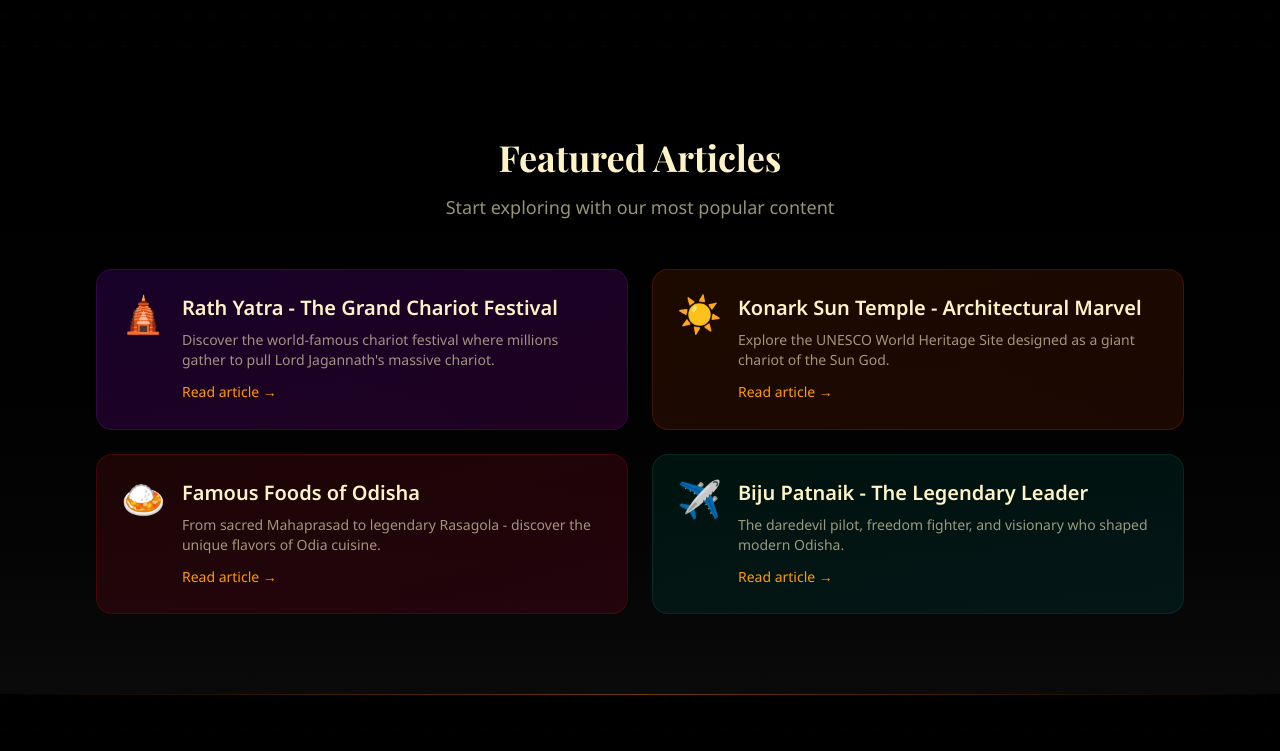
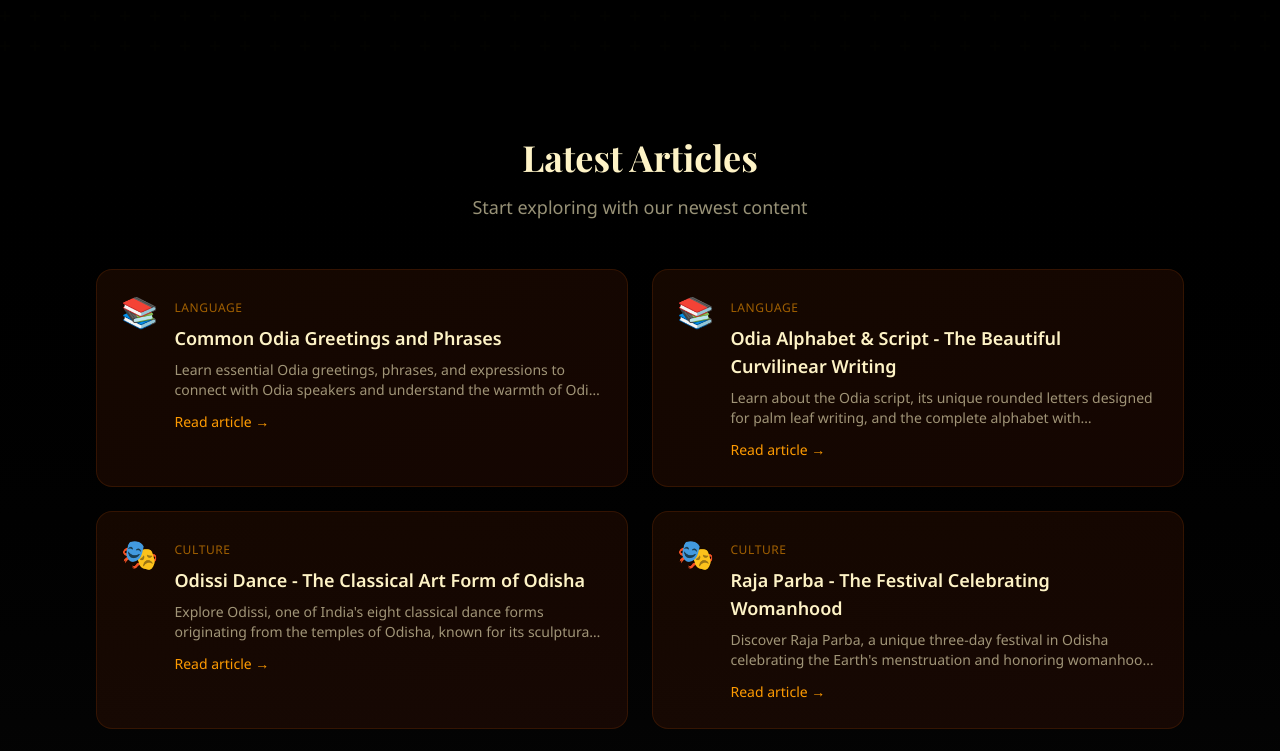
Before and after one commit to theluckiestsoul/Odiapedia, a Next.js app: page / in a window 1280 px wide. Shown: the part 1720-2471 px from the top of the page. Built offline with nearby package versions, Linux system fonts and the light colour scheme.

Commit message:
Make Featured Articles section dynamic
- Fetches latest 6 articles from getAllArticlesMetadata()
- Shows category icon based on article category
- Automatically updates when new articles are added

```diff
--- a/src/app/page.tsx
+++ b/src/app/page.tsx
@@ -1,5 +1,6 @@
 import Link from "next/link";
 import Image from "next/image";
+import { getAllArticlesMetadata } from "@/lib/mdx";
 
 const sections = [
   {
@@ -51,6 +52,15 @@ const sections = [
     gradient: "from-slate-800 to-zinc-950",
   },
 ];
+
+const categoryIcons: Record<string, string> = {
+  language: "📚",
+  culture: "🎭",
+  history: "🏛️",
+  food: "🍛",
+  people: "👥",
+  about: "ℹ️",
+};
 
 export default function Home() {
   return (
@@ -196,27 +206,35 @@ export default function Home() {
         <div className="relative z-10 max-w-6xl mx-auto px-4 sm:px-6 lg:px-8">
           <div className="text-center mb-12">
             <h2 className="text-3xl md:text-4xl font-bold text-amber-100 mb-4 font-display">
-              Featured Articles
+              Latest Articles
             </h2>
             <p className="text-amber-100/60 text-lg">
-              Start exploring with our most popular content
+              Start exploring with our newest content
             </p>
           </div>
 
           <div className="grid grid-cols-1 md:grid-cols-2 gap-6">
-            {/* Featured Article 1 */}
+            {getAllArticlesMetadata()
+              .slice(0, 6)
+              .map((article) => (
                 <Link
-              href="/culture/rath-yatra"
-              className="group bg-gradient-to-br from-purple-950/40 to-fuchsia-950/40 rounded-2xl p-6 border border-purple-800/30 hover:border-amber-600/50 transition-all duration-300"
+                  key={`${article.category}/${article.slug}`}
+                  href={`/${article.category}/${article.slug}`}
+                  className="group bg-gradient-to-br from-amber-950/30 to-orange-950/30 rounded-2xl p-6 border border-amber-900/30 hover:border-amber-600/50 transition-all duration-300"
                 >
                   <div className="flex items-start gap-4">
-                <span className="text-4xl">🛕</span>
+                    <span className="text-3xl">
+                      {categoryIcons[article.category] || "📄"}
+                    </span>
                     <div className="flex-1">
-                  <h3 className="text-xl font-semibold text-amber-100 group-hover:text-amber-300 transition-colors mb-2">
-                    Rath Yatra - The Grand Chariot Festival
+                      <span className="text-xs text-amber-500/60 uppercase tracking-wider">
+                        {article.category}
+                      </span>
+                      <h3 className="text-lg font-semibold text-amber-100 group-hover:text-amber-300 transition-colors mb-2 mt-1">
+                        {article.title}
                       </h3>
                       <p className="text-amber-100/60 text-sm line-clamp-2">
-                    Discover the world-famous chariot festival where millions gather to pull Lord Jagannath&apos;s massive chariot.
+                        {article.description}
                       </p>
                       <span className="inline-block mt-3 text-amber-500 text-sm group-hover:text-amber-400">
                         Read article →
@@ -224,69 +242,7 @@ export default function Home() {
                     </div>
                   </div>
                 </Link>
-
-            {/* Featured Article 2 */}
-            <Link
-              href="/history/konark-sun-temple"
-              className="group bg-gradient-to-br from-amber-950/40 to-orange-950/40 rounded-2xl p-6 border border-orange-800/30 hover:border-amber-600/50 transition-all duration-300"
-            >
-              <div className="flex items-start gap-4">
-                <span className="text-4xl">☀️</span>
-                <div className="flex-1">
-                  <h3 className="text-xl font-semibold text-amber-100 group-hover:text-amber-300 transition-colors mb-2">
-                    Konark Sun Temple - Architectural Marvel
-                  </h3>
-                  <p className="text-amber-100/60 text-sm line-clamp-2">
-                    Explore the UNESCO World Heritage Site designed as a giant chariot of the Sun God.
-                  </p>
-                  <span className="inline-block mt-3 text-amber-500 text-sm group-hover:text-amber-400">
-                    Read article →
-                  </span>
-                </div>
-              </div>
-            </Link>
-
-            {/* Featured Article 3 */}
-            <Link
-              href="/food/famous-foods"
-              className="group bg-gradient-to-br from-red-950/40 to-rose-950/40 rounded-2xl p-6 border border-red-800/30 hover:border-amber-600/50 transition-all duration-300"
-            >
-              <div className="flex items-start gap-4">
-                <span className="text-4xl">🍛</span>
-                <div className="flex-1">
-                  <h3 className="text-xl font-semibold text-amber-100 group-hover:text-amber-300 transition-colors mb-2">
-                    Famous Foods of Odisha
-                  </h3>
-                  <p className="text-amber-100/60 text-sm line-clamp-2">
-                    From sacred Mahaprasad to legendary Rasagola - discover the unique flavors of Odia cuisine.
-                  </p>
-                  <span className="inline-block mt-3 text-amber-500 text-sm group-hover:text-amber-400">
-                    Read article →
-                  </span>
-                </div>
-              </div>
-            </Link>
-
-            {/* Featured Article 4 */}
-            <Link
-              href="/people/biju-patnaik"
-              className="group bg-gradient-to-br from-emerald-950/40 to-teal-950/40 rounded-2xl p-6 border border-emerald-800/30 hover:border-amber-600/50 transition-all duration-300"
-            >
-              <div className="flex items-start gap-4">
-                <span className="text-4xl">✈️</span>
-                <div className="flex-1">
-                  <h3 className="text-xl font-semibold text-amber-100 group-hover:text-amber-300 transition-colors mb-2">
-                    Biju Patnaik - The Legendary Leader
-                  </h3>
-                  <p className="text-amber-100/60 text-sm line-clamp-2">
-                    The daredevil pilot, freedom fighter, and visionary who shaped modern Odisha.
-                  </p>
-                  <span className="inline-block mt-3 text-amber-500 text-sm group-hover:text-amber-400">
-                    Read article →
-                  </span>
-                </div>
-              </div>
-            </Link>
+              ))}
           </div>
         </div>
       </section>
```
Lines whose indentation alone changed are shown as unchanged.
